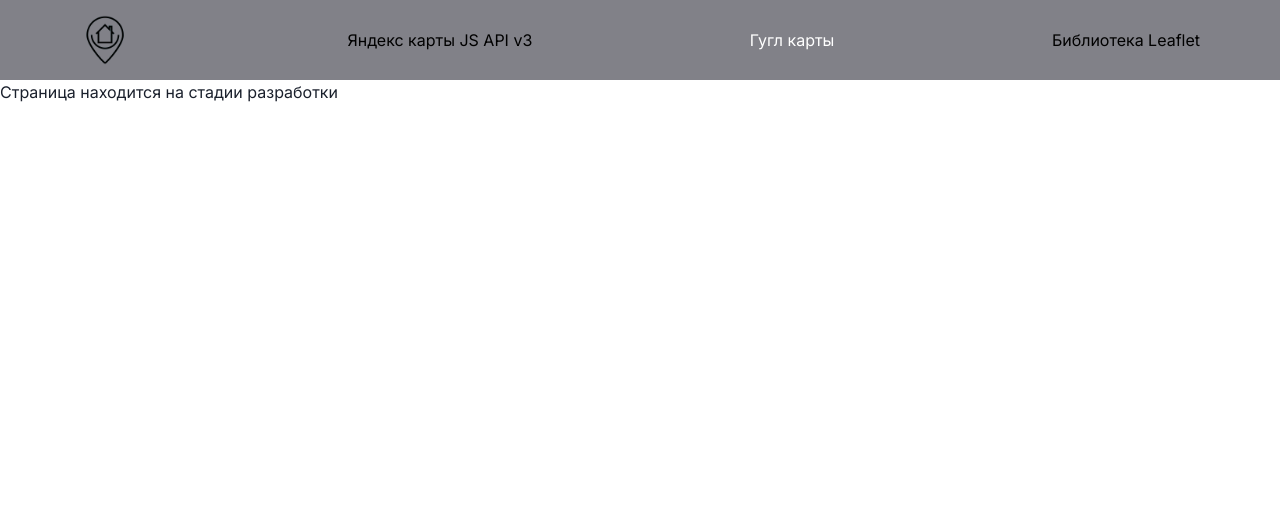
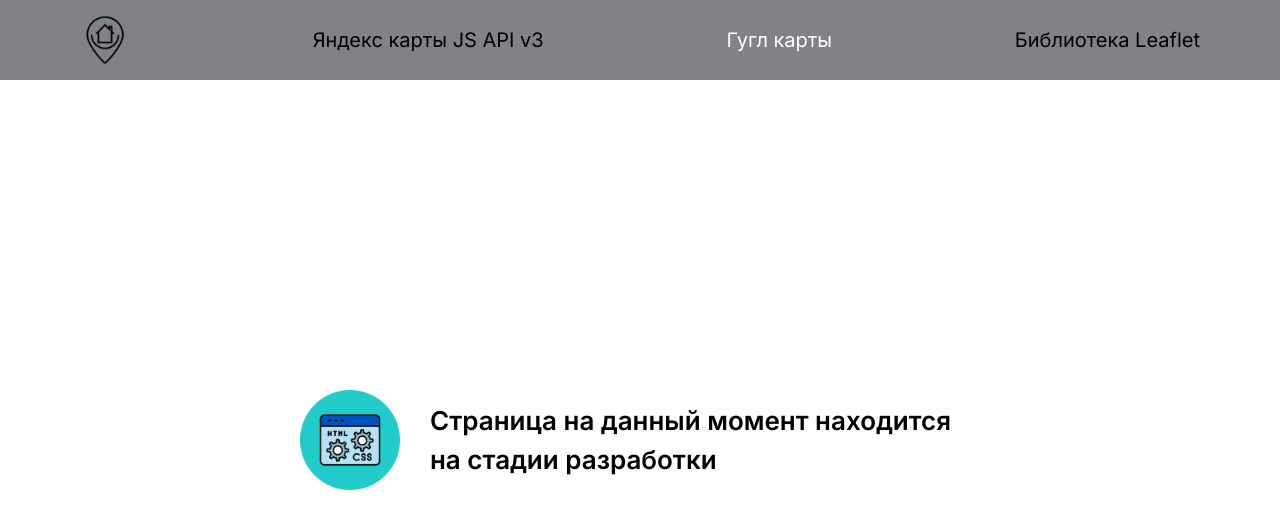
Before and after one commit to VladlenFolk/Next.js-Maps-Examples, a Next.js app: page /GoogleMap in a window 1280 px wide. Shown: the top 528 px of the page. Built offline with nearby package versions, Linux system fonts and the light colour scheme.

Commit message:
feat: added development page

```diff
--- a/app/GoogleMap/page.tsx
+++ b/app/GoogleMap/page.tsx
@@ -1,3 +1,5 @@
+import DevelopmentPage from "@/components/DevelopmentPage/DevelopmentPage";
+
 export default function GoogleMap() {
-  return <div>Страница находится на стадии разработки</div>;
+  return <DevelopmentPage />;
 }
--- a/app/LeafletLibrary/page.tsx
+++ b/app/LeafletLibrary/page.tsx
@@ -1,3 +1,5 @@
+import DevelopmentPage from "@/components/DevelopmentPage/DevelopmentPage";
+
 export default function LeafletLibrary() {
-  return <div>Страница находится на стадии разработки</div>;
+  return <DevelopmentPage />;
 }
--- /dev/null
+++ b/components/DevelopmentPage/DevelopmentPage.module.scss
@@ -0,0 +1,21 @@
+.development {
+  display: flex;
+  justify-content: center;
+  align-items: center;
+  height: calc(100vh - 80px);
+  width: 100vw;
+
+  &__contentContainer {
+    display: flex;
+    justify-content: center;
+    align-items: center;
+    font-weight: 600;
+    font-size: 26px;
+    gap: 30px;
+  }
+
+  &__text {
+    color: black;
+    max-width: 550px;
+  }
+}
--- /dev/null
+++ b/components/DevelopmentPage/DevelopmentPage.tsx
@@ -0,0 +1,21 @@
+import style from "@/components/DevelopmentPage/DevelopmentPage.module.scss";
+import Image from "next/image";
+
+export default function DevelopmentPage() {
+  return (
+    <section className={style.development}>
+      <div className={style.development__contentContainer}>
+        <Image
+          src={"/development.png"}
+          alt={"Страница в разработке"}
+          width={100}
+          height={100}
+          className={style.development__image}
+        />
+        <p className={style.development__text}>
+          {"Страница на данный момент находится на стадии разработки"}
+        </p>
+      </div>
+    </section>
+  );
+}
--- a/components/Header/Header.module.scss
+++ b/components/Header/Header.module.scss
@@ -9,6 +9,7 @@
     box-sizing: border-box;
     &__link{
         color: black;
+        font-size: 20px;
         &_active{
             color: white;
         }
```
Also changed, not shown: public/development.png (added).
